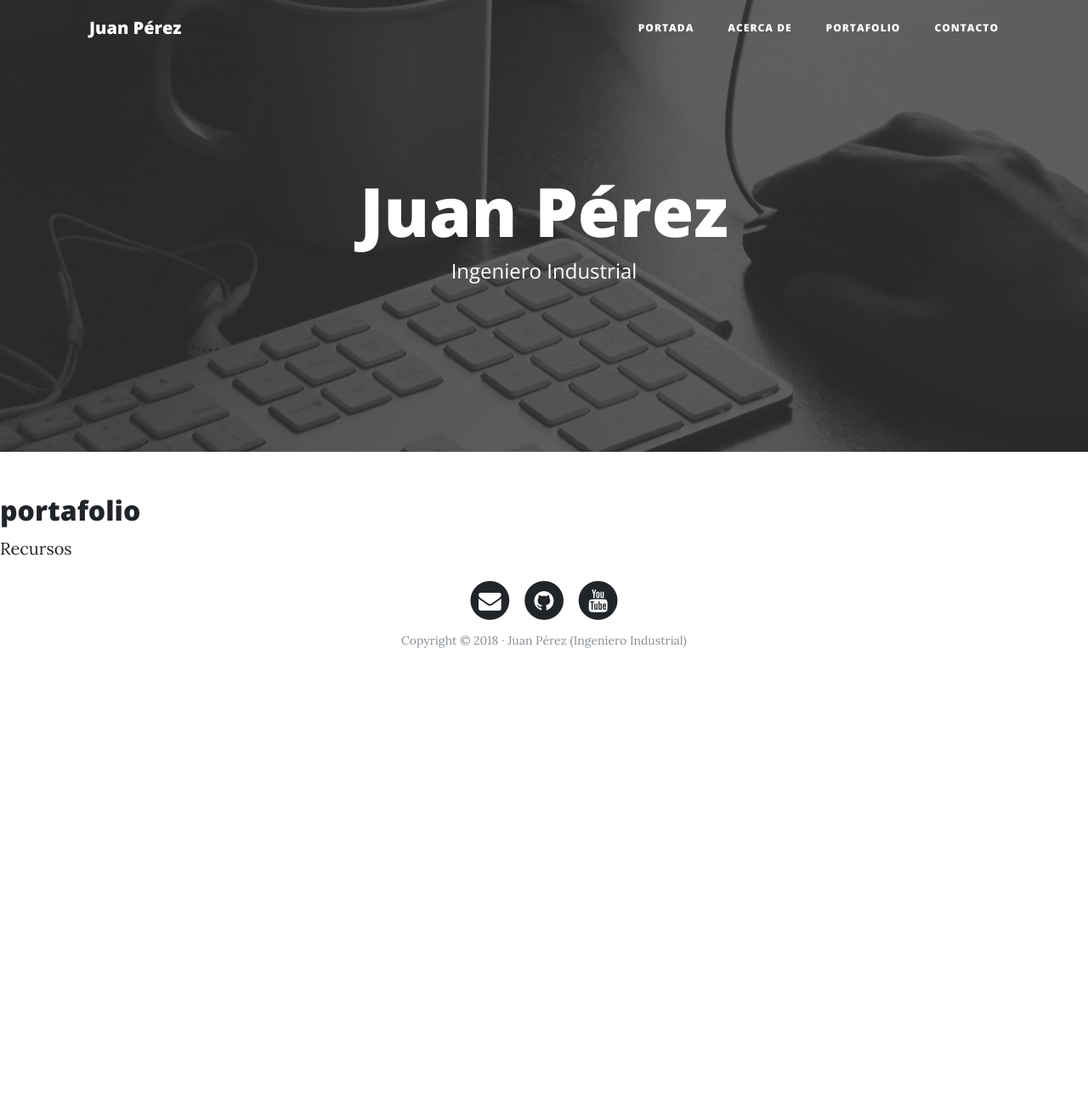
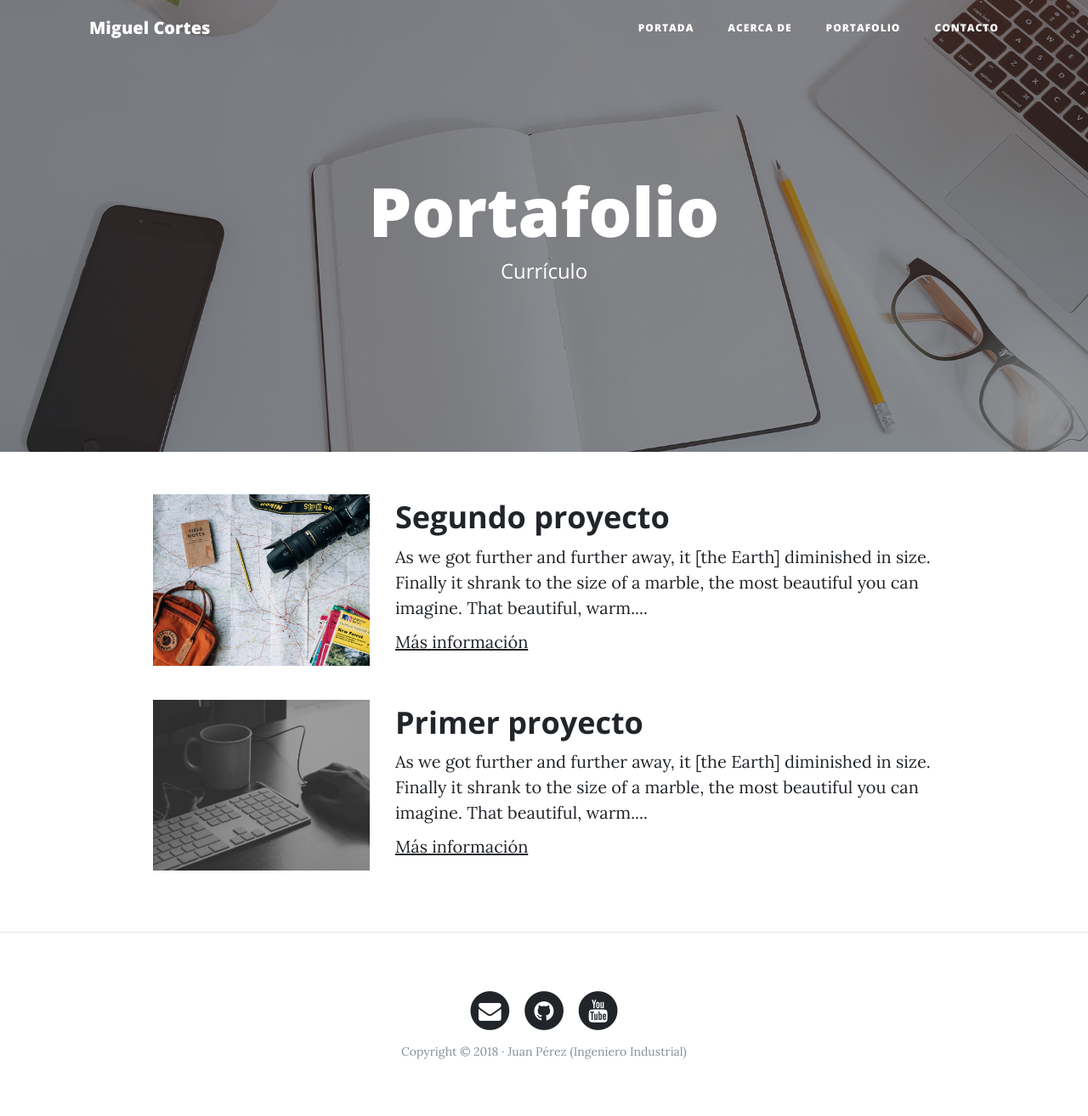
Before and after one commit to migCortess/webpersonal, a Django app: page /portfolio/ in a window 1280 px wide. Shown: the whole page at 85% size. Before the commit the page ends 763 px from the top, so only its background shows below. Run offline with Django 3.2, Linux system fonts and the light colour scheme; some libraries are stand-ins or nearby versions.

Commit message:
add blocks

```diff
--- a/core/templates/core/base.html
+++ b/core/templates/core/base.html
@@ -23,7 +23,7 @@
     <!-- Navegación -->
     <nav class="navbar navbar-expand-lg navbar-light fixed-top" id="mainNav">
       <div class="container">
-        <a class="navbar-brand" href="{%url 'home'%}">Juan Pérez</a>
+        <a class="navbar-brand" href="{%url 'home'%}">Miguel Cortes</a>
         <button class="navbar-toggler navbar-toggler-right" type="button" data-toggle="collapse" data-target="#navbarResponsive" aria-controls="navbarResponsive" aria-expanded="false" aria-label="Toggle navigation">
           Menú
           <i class="fa fa-bars"></i>
@@ -48,14 +48,13 @@
     </nav>
 
     <!-- Cabecera -->
-    <header class="masthead" style="background-image: url('{% static 'core/img/home-bg.jpg' %}')">
+    <header class="masthead" style="background-image: url('{% block background %}{% endblock %}')">
       <div class="overlay"></div>
       <div class="container">
         <div class="row">
           <div class="col-lg-8 col-md-10 mx-auto">
             <div class="site-heading">
-              <h1>Juan Pérez</h1>
-              <span class="subheading">Ingeniero Industrial</span>
+                {%block headers%}{% endblock %}
             </div>
           </div>
         </div>
@@ -63,8 +62,13 @@
     </header>
 
     <!--contenido-->
-    {% block content %}{% endblock %}
+        <div class="container">
+      <div class="row">
+           {% block content %}{% endblock %}
+      </div>
+    </div>
 
+    {%if request.path != "/" %}<hr>{% endif %}
     <!-- Pié de página -->
     <footer>
       <div class="container">
--- a/core/templates/core/portfolio.html
+++ b/core/templates/core/portfolio.html
@@ -2,7 +2,31 @@
 
 {% block title %}Portafolio{% endblock %}
 
+{% block background %}{%load static %}{% static 'core/img/portfolio-bg.jpg' %}{% endblock %}
+
+{% block headers %}
+	    <h1>Portafolio</h1>
+	    <span class="subheading">Currículo</span>
+{% endblock %}
+
 {% block content%}
-<h2>portafolio</h2>
-<p>Recursos<p>
+	      	<div class="col-lg-3 col-md-4 offset-lg-1">
+			      <img class="img-fluid" src="{% static 'core/img/about-bg.jpg' %}" alt="">
+	      	</div>
+	        <div class="col-lg-7 col-md-8">
+	      		<h2 class="section-heading title">Segundo proyecto</h2>
+	          <p>As we got further and further away, it [the Earth] diminished in size. Finally it shrank to the size of a marble, the most beautiful you can imagine. That beautiful, warm....</p>
+	          <p><a href="http://google.com">Más información</a></p>
+	      	</div>
+	      </div>
+	      <!-- Proyecto -->
+	      <div class="row project">
+	      	<div class="col-lg-3 col-md-4 offset-lg-1">
+			      <img class="img-fluid" src="{% static 'core/img/home-bg.jpg' %}" alt="">
+	      	</div>
+	        <div class="col-lg-7 col-md-8">
+	      		<h2 class="section-heading title">Primer proyecto</h2>
+	          <p>As we got further and further away, it [the Earth] diminished in size. Finally it shrank to the size of a marble, the most beautiful you can imagine. That beautiful, warm....</p>
+	          <p><a href="http://google.com">Más información</a></p>
+	      	</div>
 {% endblock %}
```
Also changed, not shown: core/templates/core/about.html (+15 -3 lines), core/templates/core/contact.html (+13 -2 lines), core/templates/core/home.html (+6 -2 lines).
